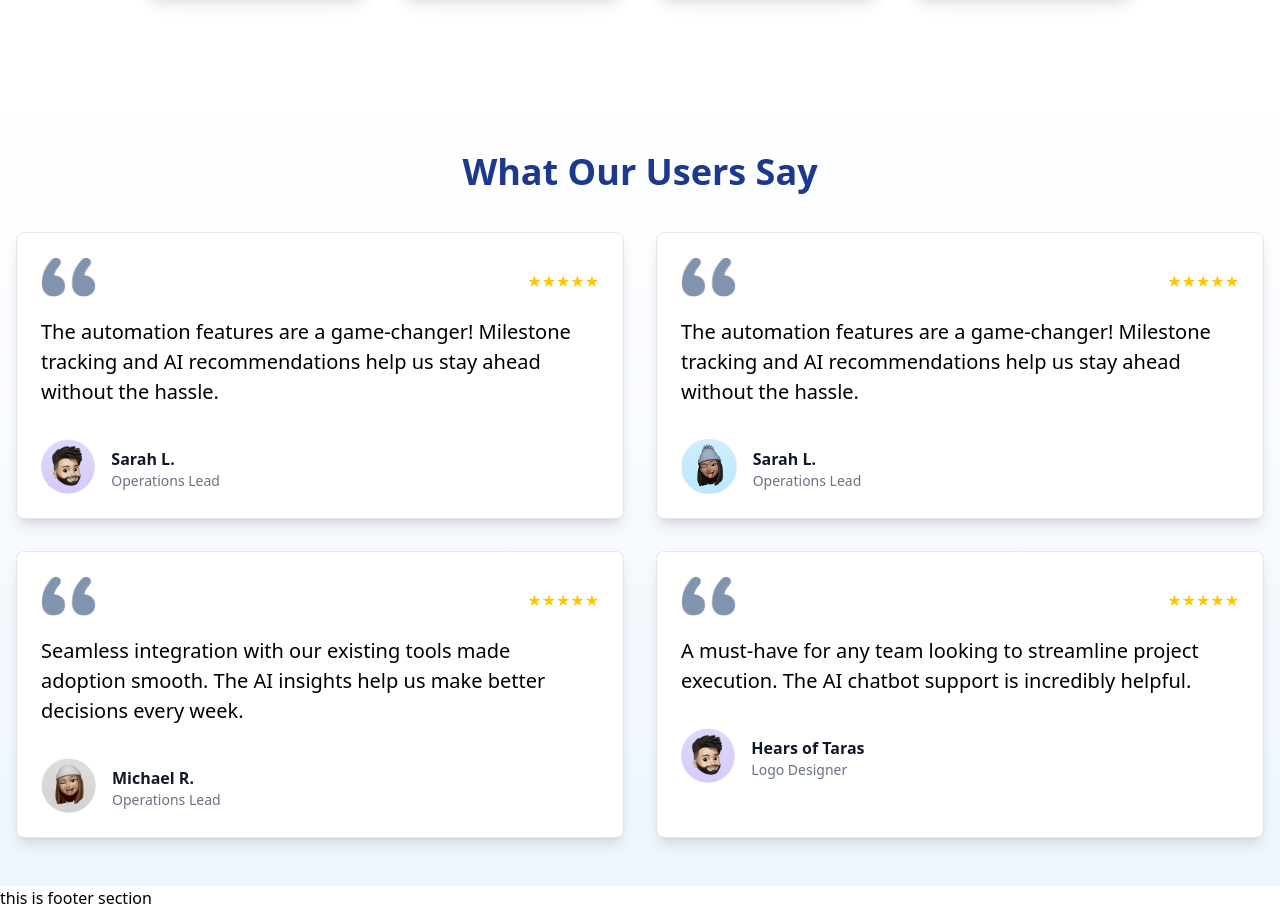
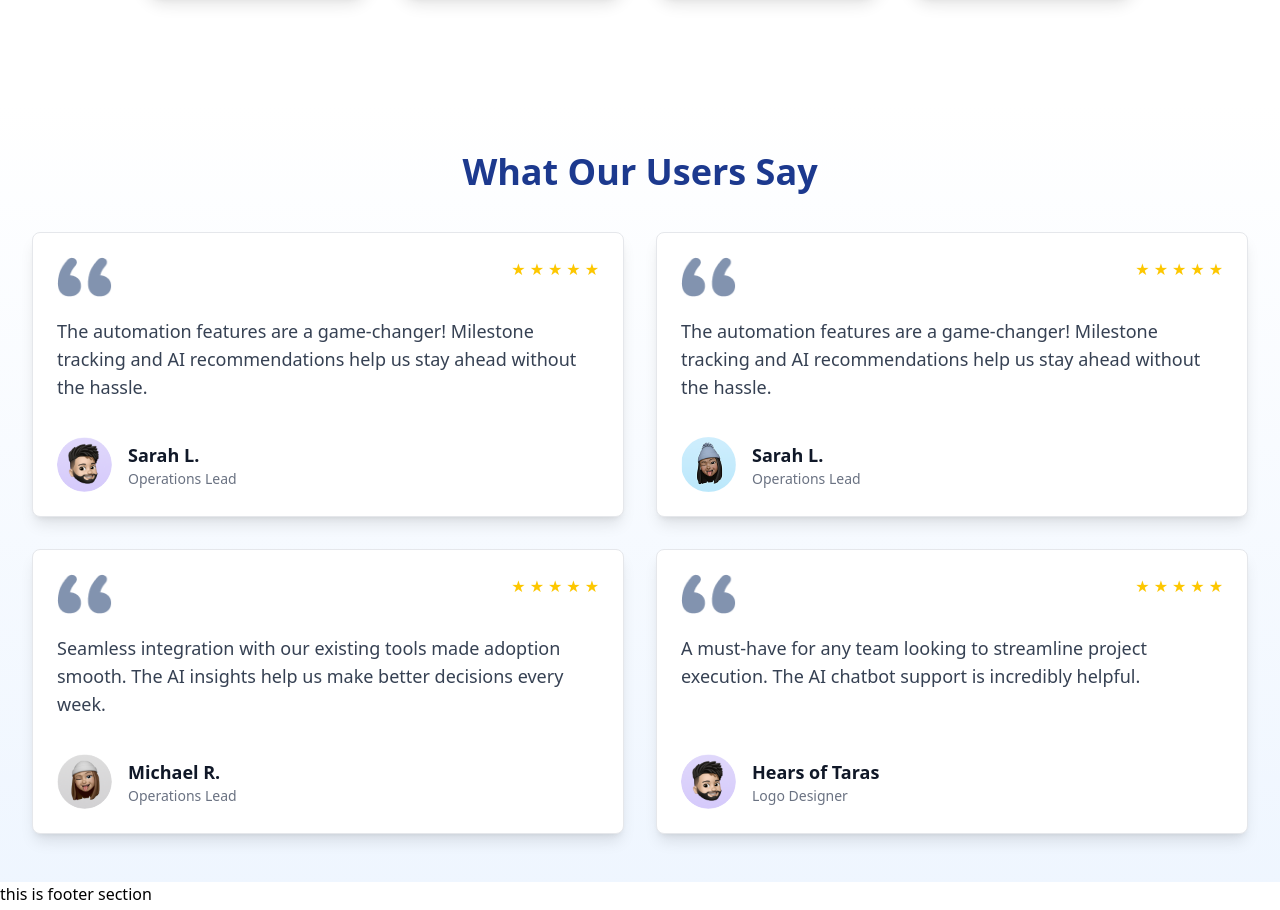
Before and after one commit to MohammedRasif/Sloukile, a React (Vite) app: page / in a window 1280 px wide. Shown: the part 3294-4204 px from the top of the page. Built offline with nearby package versions, Linux system fonts and the light colour scheme.

Commit message:
userSay section modify

```diff
--- a/src/component/Shared/UserSays.jsx
+++ b/src/component/Shared/UserSays.jsx
@@ -1,81 +1,98 @@
 import img from "./Group 6.png";
-import img1 from "./Avatar (1).png"
-import img2 from "./image 2.png"
-import img3 from "./Avatar.png"
-import img4 from "./Avatar (1).png"
+import img1 from "./Avatar (1).png";
+import img2 from "./image 2.png";
+import img3 from "./Avatar.png";
+import img4 from "./Avatar (1).png";
 
 const UserSays = () => {
   const testimonials = [
     {
-            quote: "The automation features are a game-changer! Milestone tracking and AI recommendations help us stay ahead without the hassle.",
+      quote:
+        "The automation features are a game-changer! Milestone tracking and AI recommendations help us stay ahead without the hassle.",
       rating: 5,
       name: "Sarah L.",
       title: "Operations Lead",
-            image: img, // Updated to use the imported image
-            images: img1, // Updated to use the imported image
+      image: img,
+      images: img1,
     },
     {
-            quote: "The automation features are a game-changer! Milestone tracking and AI recommendations help us stay ahead without the hassle.",
+      quote:
+        "The automation features are a game-changer! Milestone tracking and AI recommendations help us stay ahead without the hassle.",
       rating: 5,
       name: "Sarah L.",
       title: "Operations Lead",
-            image: img, // Updated to use the imported image
-            images: img2, // Updated to use the imported image
+      image: img,
+      images: img2,
     },
     {
-            quote: "Seamless integration with our existing tools made adoption smooth. The AI insights help us make better decisions every week.",
+      quote:
+        "Seamless integration with our existing tools made adoption smooth. The AI insights help us make better decisions every week.",
       rating: 5,
       name: "Michael R.",
       title: "Operations Lead",
-            image: img, // Updated to use the imported image
-            images: img3, // Updated to use the imported image
+      image: img,
+      images: img3,
     },
     {
-            quote: "A must-have for any team looking to streamline project execution. The AI chatbot support is incredibly helpful.",
+      quote:
+        "A must-have for any team looking to streamline project execution. The AI chatbot support is incredibly helpful.",
       rating: 5,
       name: "Hears of Taras",
       title: "Logo Designer",
-            image: img, // Updated to use the imported image
-            images: img4, // Updated to use the imported image
+      image: img,
+      images: img4,
     },
   ];
 
   return (
-        <div className="bg-gradient-to-b from-white to-blue-50 py-12 px-4">
-            <h2 className="text-4xl font-bold text-center text-blue-900 mb-10">What Our Users Say</h2>
-            <div className="max-w-7xl mx-auto grid grid-cols-1 md:grid-cols-2 gap-8">
+    <div className="bg-gradient-to-b from-white to-blue-50 py-8 px-4 sm:py-12 sm:px-6 lg:px-8">
+      <h2 className="text-2xl sm:text-3xl md:text-4xl font-bold text-center text-blue-900 mb-6 sm:mb-10">
+        What Our Users Say
+      </h2>
+      <div className="max-w-full sm:max-w-3xl md:max-w-5xl lg:max-w-7xl mx-auto grid grid-cols-1 sm:grid-cols-2 lg:grid-cols-2 gap-6 sm:gap-8">
         {testimonials.map((testimonial, index) => (
-
-                    <div key={index}
-                        className="bg-white p-6 rounded-lg shadow-lg border border-gray-200 hover:shadow-xl transition-shadow duration-300 "
+          <div
+            key={index}
+            className="bg-white p-4 sm:p-6 rounded-lg shadow-lg border border-gray-200 hover:shadow-xl transition-shadow duration-300 w-full"
           >
-                        <div>
-                            <div className="flex  justify-between ">
-                                <img src={testimonial.image} className="h-[40px]" alt="" />
-                                <div className="flex items-center mt-2 ">
+            <div className="flex flex-col h-full">
+              <div className="flex justify-between items-start">
+                <img
+                  src={testimonial.image}
+                  className="h-8 sm:h-10 md:h-[40px] w-auto"
+                  alt="Testimonial logo"
+                />
+                <div className="flex items-center space-x-1">
                   {Array.from({ length: 5 }, (_, i) => (
                     <span
                       key={i}
-                                            className={`text-yellow-400  ${i < testimonial.rating ? "fill-current" : ""
+                      className={`text-yellow-400 text-sm sm:text-base ${
+                        i < testimonial.rating ? "fill-current" : "text-gray-300"
                       }`}
                     >
                       ★
                     </span>
                   ))}
                 </div>
-
               </div>
 
+              <div className="flex-1">
+                <p className="text-sm sm:text-base md:text-lg text-gray-700 py-4 sm:py-5">
+                  {testimonial.quote}
+                </p>
+              </div>
+
+              <div className="flex items-center space-x-3 sm:space-x-4 mt-2 sm:mt-4">
+                <img
+                  src={testimonial.images}
+                  className="rounded-full h-10 sm:h-12 md:h-[55px] w-10 sm:w-12 md:w-[55px]"
+                  alt={`${testimonial.name}'s avatar`}
+                />
                 <div>
-                                <h1 className="text-[20px] py-5 "> {testimonial.quote}</h1>
-                            </div>
-                            <div className="flex items-center space-x-4">
-                                <div>
-                                    <img src={testimonial.images} className="rounded-full h-[55px] mt-3" alt="" />
-                                </div>
-                                <div className=" mt-4">
-                                    <p className="text-gray-900 font-semibold">{testimonial.name}</p>
-                                    <p className="text-gray-500 text-sm">{testimonial.title}</p>
+                  <p className="text-gray-900 font-semibold text-sm sm:text-base md:text-lg">
+                    {testimonial.name}
+                  </p>
+                  <p className="text-gray-500 text-xs sm:text-sm">{testimonial.title}</p>
                 </div>
               </div>
             </div>
```
Lines whose indentation alone changed are shown as unchanged.
